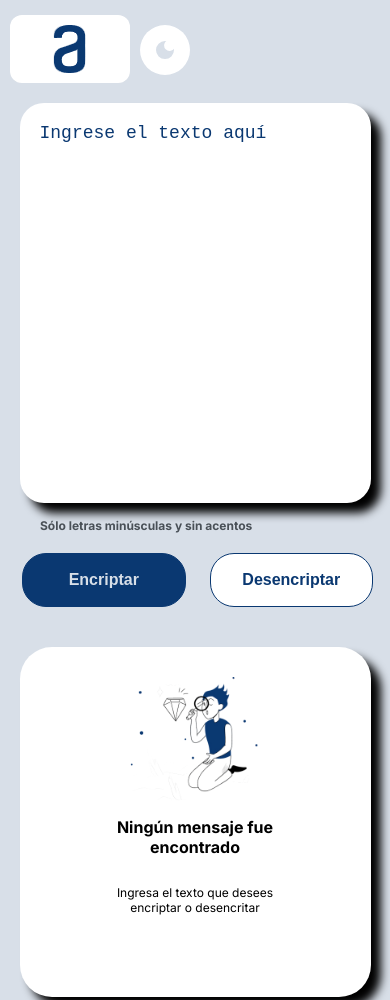
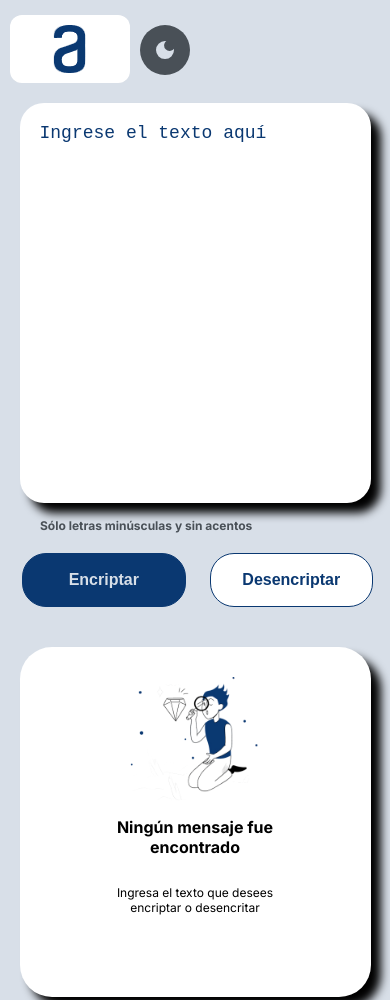
Before and after one commit to C4mb3r0s/Encriptado-Alura, a plain HTML site: page index.html in a window 390 px wide. Shown: the top 1000 px of the page. Drawn offline with Linux system fonts and the light colour scheme.

Commit message:
Correccion darkmode-btn

```diff
--- a/styles/style.css
+++ b/styles/style.css
@@ -53,7 +53,7 @@ body {
   width: 50px;
   padding: 0;
   border-radius: 50%;
-  background-color: var(--white);
+  background-color: var(--grey-adv);
   display: flex;
   justify-content: center;
   align-items: center;
@@ -321,7 +321,10 @@ footer {
 }
 
 @media (max-width: 768px) {
-  .theme-switch {}
+  .theme-switch {
+    top: 10px;
+    left: 130px;
+  }
 
   .secciones {
     flex-direction: column;
```
